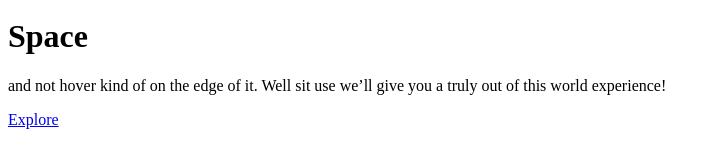
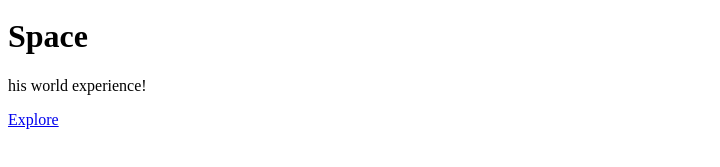
Before and after one commit to Annnagiruchitha/space, a plain HTML site: page index.html in a window 1280 px wide. Shown: the part 207-374 px from the top of the page, without its empty margins (0-720 px from the left). Drawn offline with Linux system fonts and the light colour scheme.

Commit message:
Update index.html

```diff
--- a/index.html
+++ b/index.html
@@ -53,7 +53,7 @@
       <div class="main-text">
         <h2>So, you want to travel to</h2>
         <h1>Space</h1>
-        <p> and not hover kind of on the edge of it. Well sit use we’ll give you a truly out of this world experience!</p>
+        <p> his world experience!</p>
       </div>
 
       <a class="explore" href="/starter-code/Destination/Moon/destination-moon.html">Explore</a>
```
